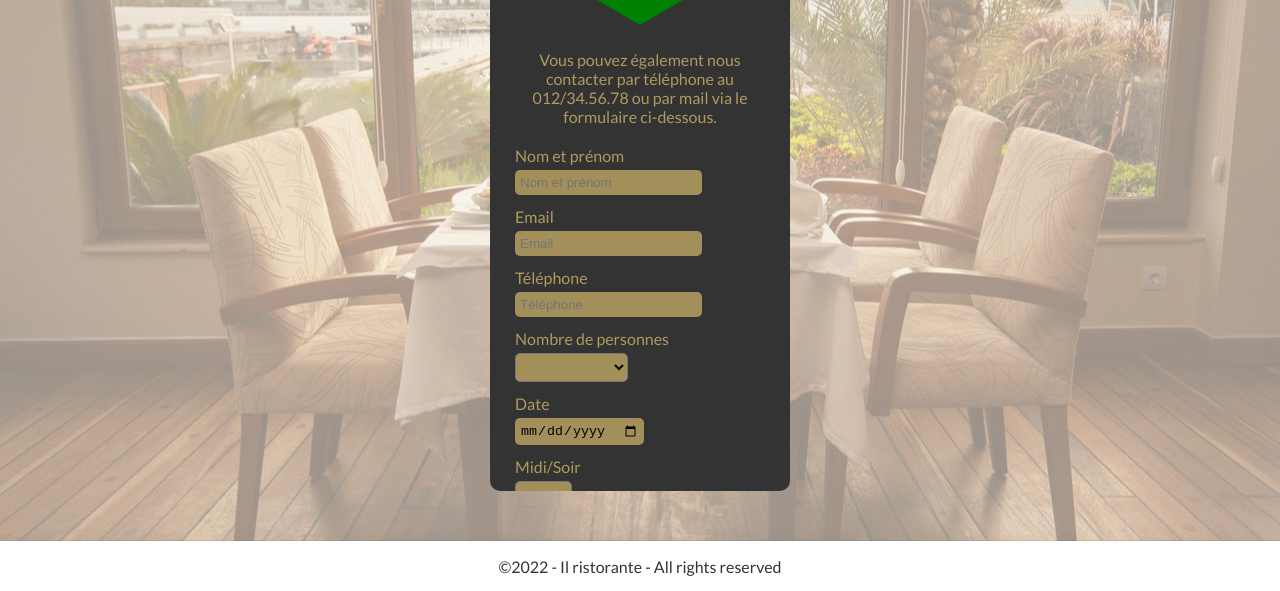
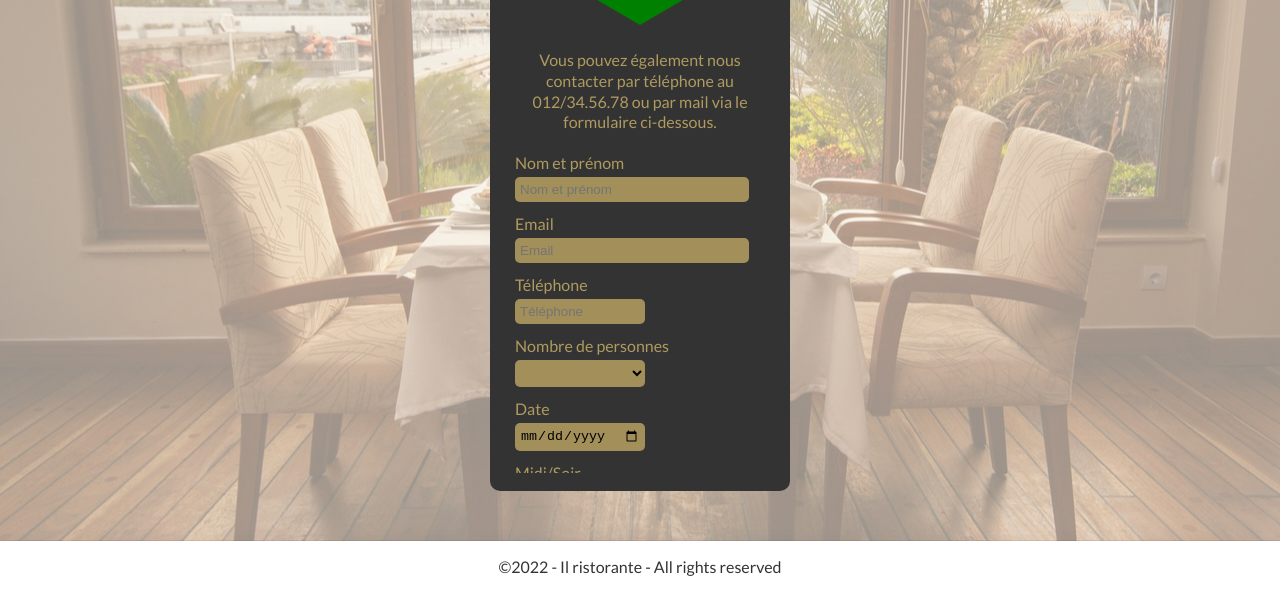
Before and after one commit to Carole-GRD/monSiteSCSS---Il-ristorante, a plain HTML site: page formulaire.html in a window 1280 px wide. Shown: the part 209-800 px from the top of the page. Drawn offline with Linux system fonts and the light colour scheme.

Commit message:
Quelques ajouts de mise en forme CSS sur la page 'Réservez une table'. Largeur des 'input', formulaire en 2 sections (fixe et scroll).

```diff
--- a/formulaire.html
+++ b/formulaire.html
@@ -22,7 +22,7 @@
 
     <main class="formulaire">
         <div class="carte">
-            <section>
+            <section class="fixe">
 
                 <h1>Réserver une table</h1>
 
@@ -34,6 +34,9 @@
                 </div>
 
                 <div class="phrase">Vous pouvez également nous contacter par téléphone au 012/34.56.78 ou par mail via le formulaire ci-dessous.</div>
+            </section>
+
+            <section class="scroll">
 
                 <form action="" id="form">
                     <article>
--- a/style.scss
+++ b/style.scss
@@ -155,26 +155,25 @@ footer{
     width: 100vw;
 
     // pour centrer l'élément enfant : carte
-    position: absolute;
+    // position: relative;
     display: flex;
     justify-content: center;
     align-items: center;
 
     .carte{
-        position: absolute;
-        display: flex;
-        justify-content: center;
+        position: relative;
+        // display: block;
+        // justify-content: center;
         // align-items: center;
         padding: 0 15px;
         background-color: $color-alt;
-        overflow: auto;
+        // overflow: auto;
         height: 75vh;
         width: 300px;
         border-radius: 10px;
 
-        section{
-            width: 100%;
-
+        section.fixe{
+            // position: sticky;
             h1{
                 color: rgb(175, 154, 95);
                 font-family: 'Satisfy', cursive;
@@ -243,11 +242,18 @@ footer{
             }
 
             .phrase{
+                position: static;
                 color: rgb(175, 154, 95);
                 margin-bottom: 20px;
                 margin-top: -15px;
                 text-align: center;
+                line-height: 1.3rem;
             }
+        }
+
+        section.scroll{
+            height: 40vh;
+            overflow: auto;
 
             #form{
                 color: rgb(175, 154, 95);
@@ -259,6 +265,7 @@ footer{
                 }
 
                 input{
+                    width: 90%;
                     background-color: rgba(175, 154, 95, .9);
                     outline: none;
                     margin-bottom: 12px;
@@ -267,7 +274,13 @@ footer{
                     border-radius: 5px;
                 }
 
+                #tel, #date{
+                    width: 50%;
+                }
+
                 textarea{
+                    width: 90%;
+                    min-height: 70px;
                     background-color: rgba(175, 154, 95, .9);
                     outline: none;
                     margin-bottom: 20px;
@@ -277,21 +290,28 @@ footer{
                 }
 
                 select{
+                    width: 50%;
                     background-color: rgba(175, 154, 95, .9);
                     outline: none;
+                    border: none;
                     margin-bottom: 12px;
                     padding: 5px;
                     border-radius: 5px;
+                    // NE FONCTIONNE PAS !!
+                    // select:active option{
+                    //     background-color: $color-alt;
+                    // }
                 }
 
                 #btn{
+                    width: 50%;
+                    font-weight: 600;
                     background-color: rgba(175, 154, 95, .9);
                     padding: 10px 25px;
                     margin-bottom: 30px;
                 }
 
             }
-
         }
 
     }
```
Also changed, not shown: style.css, 1 other file.
